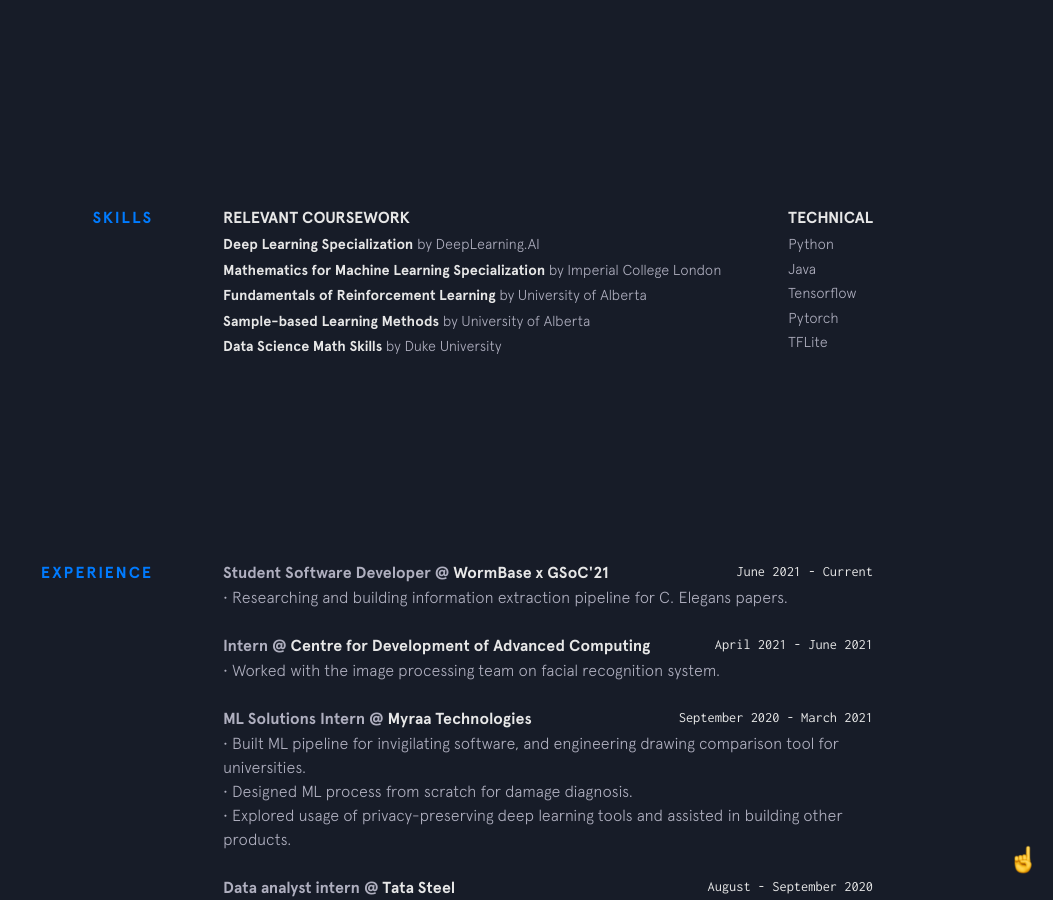
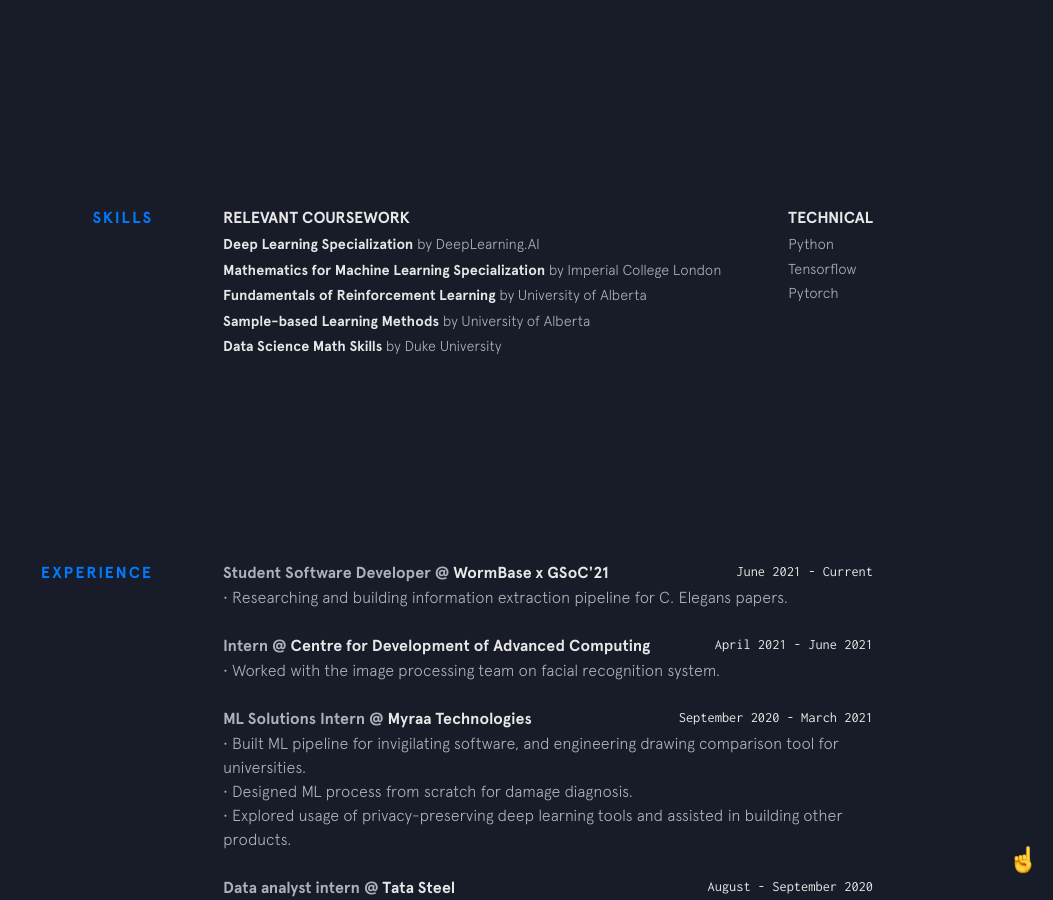
Before and after one commit to rishabgit/rishab.codes, a Jekyll site: the page built from index.html, in a window 1280 px wide and 900 px high, scrolled down 1167 px. Shown: the whole window, without its empty margins (227-1280 px from the left). Built offline with Jekyll 4.4.1, drawn with Linux system fonts in a browser that asks for light colours; nearby versions of some CDN libraries.

Commit message:
Update skills.yml

```diff
--- a/_data/skills.yml
+++ b/_data/skills.yml
@@ -7,7 +7,5 @@
 
 things:
   - item: Python
-  - item: Java
   - item: Tensorflow
   - item: Pytorch
-  - item: TFLite
```
